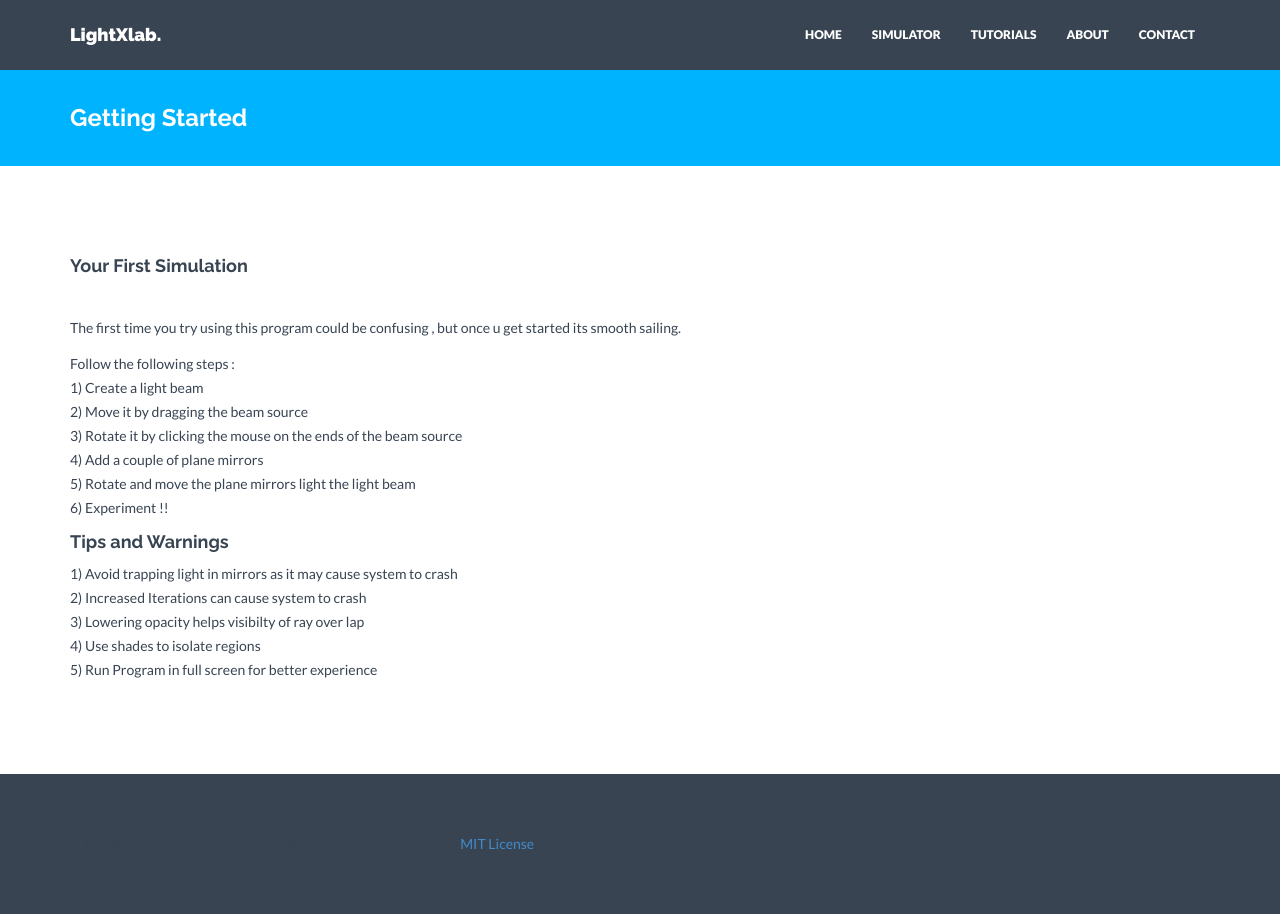
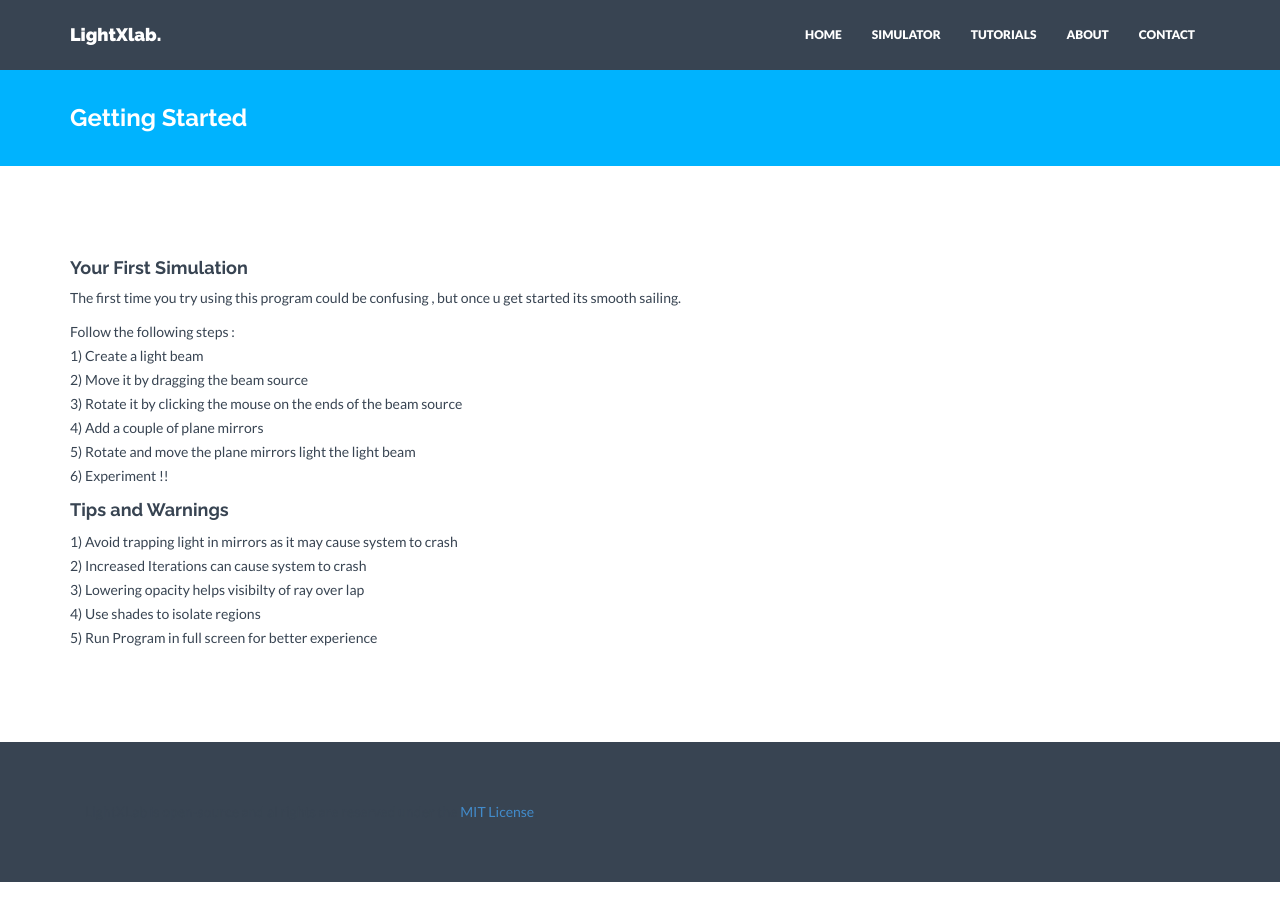
Before and after one commit to satu0king/LightXlab, a Jekyll site: the page built from tutorial.html, in a window 1280 px wide. Built offline with Jekyll 4.4.1, drawn with Linux system fonts in a browser that asks for light colours; nearby versions of some CDN libraries.

```diff
--- a/tutorial.html
+++ b/tutorial.html
@@ -6,8 +6,8 @@ permalink: /tutorial/
 <div class="container mtb">
     <div class="row">
         <div class="col-lg-8">
-            <h4>Your First Simulation</h4><br>
             <p>
+            <h4>Your First Simulation</h4>
             The first time you try using this program could be confusing , but once u get started its smooth sailing.
             </p>
             <p>
```
